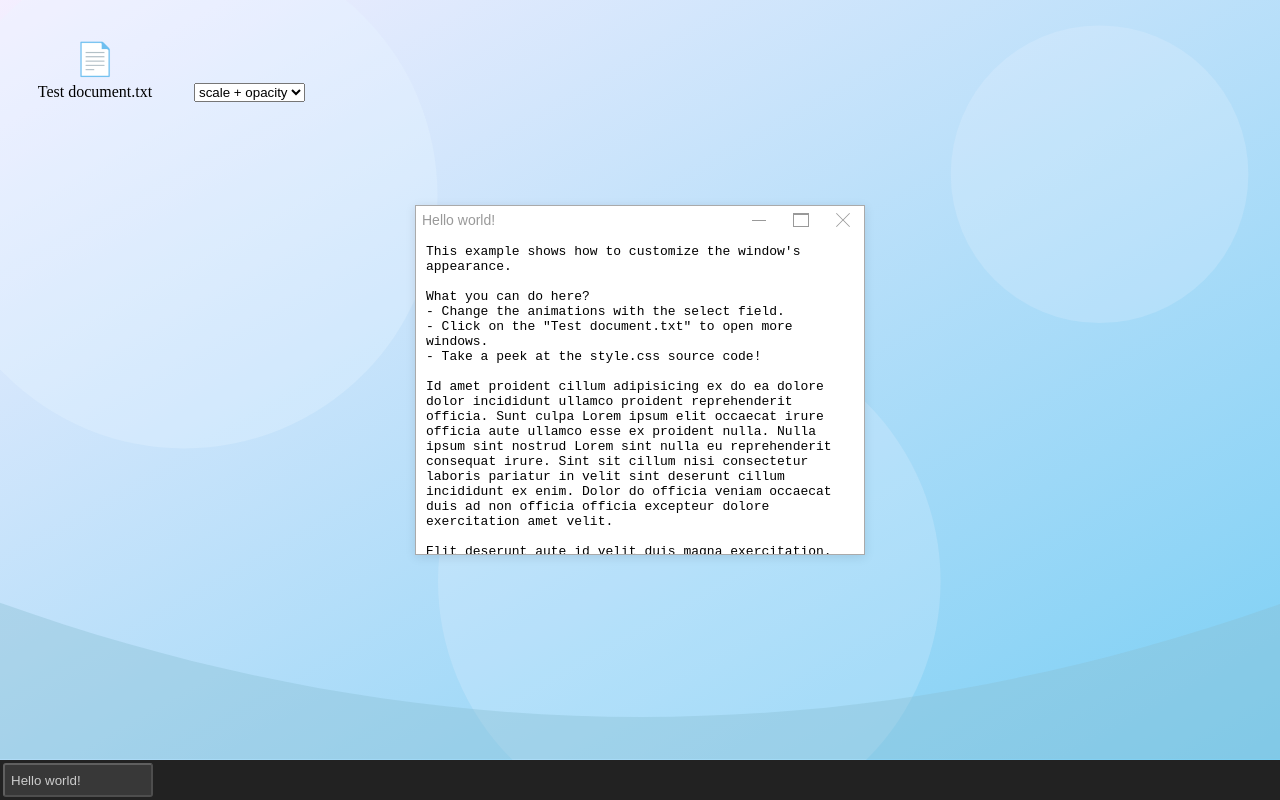
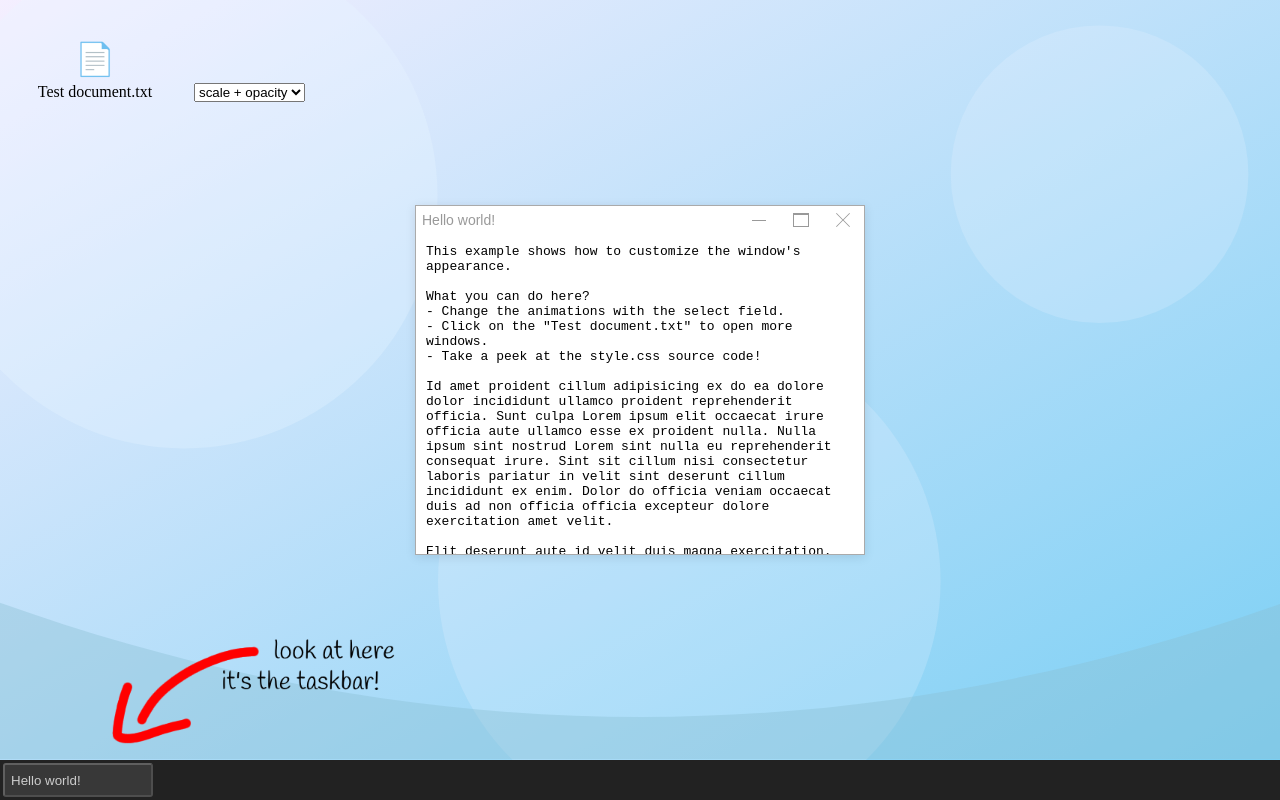
Before and after one commit to lionel87/desktop-window, a website: page examples/animations-and-taskbar/index.html in a window 1280 px wide. Drawn offline with Linux system fonts and the light colour scheme.

Commit message:
examples: notice the taskbar!

```diff
--- a/examples/animations-and-taskbar/index.html
+++ b/examples/animations-and-taskbar/index.html
@@ -8,6 +8,7 @@
 	<script src="../../desktop-window.autoload.js"></script>
 </head>
 <body>
+	<img id="notice-me" src="taskbar_here.png" alt="">
 	<div id="desktop" class="fade-animations">
 		<div class="open-window-shortcut">Test document.txt</div>
 		<select id="animation-select">
--- a/examples/animations-and-taskbar/script.js
+++ b/examples/animations-and-taskbar/script.js
@@ -95,6 +95,7 @@ const updateTaskbar = () => {
 				win.shadowRoot.dispatchEvent(new Event('restore'));
 			}
 			win.focus();
+			document.querySelector('#notice-me').style.display = 'none';
 		};
 		taskbar.appendChild(btn);
 	}
--- a/examples/animations-and-taskbar/style.css
+++ b/examples/animations-and-taskbar/style.css
@@ -1,3 +1,11 @@
+#notice-me {
+	position: fixed;
+	bottom: 50px;
+	left: 100px;
+	z-index: 10000000;
+	width: 300px;
+}
+
 html,
 body {
 	margin: 0;
```
Also changed, not shown: examples/animations-and-taskbar/taskbar_here.png (added).
